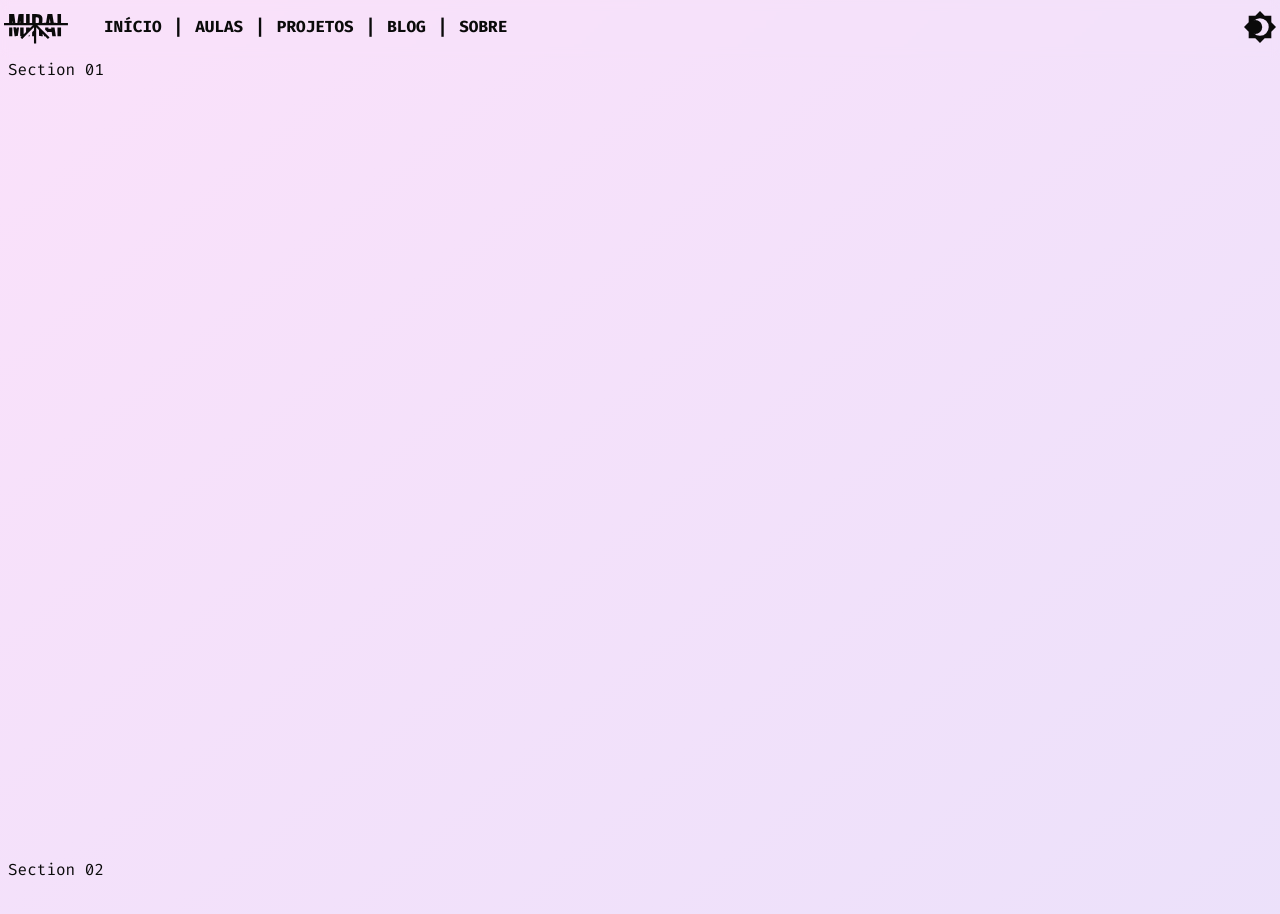
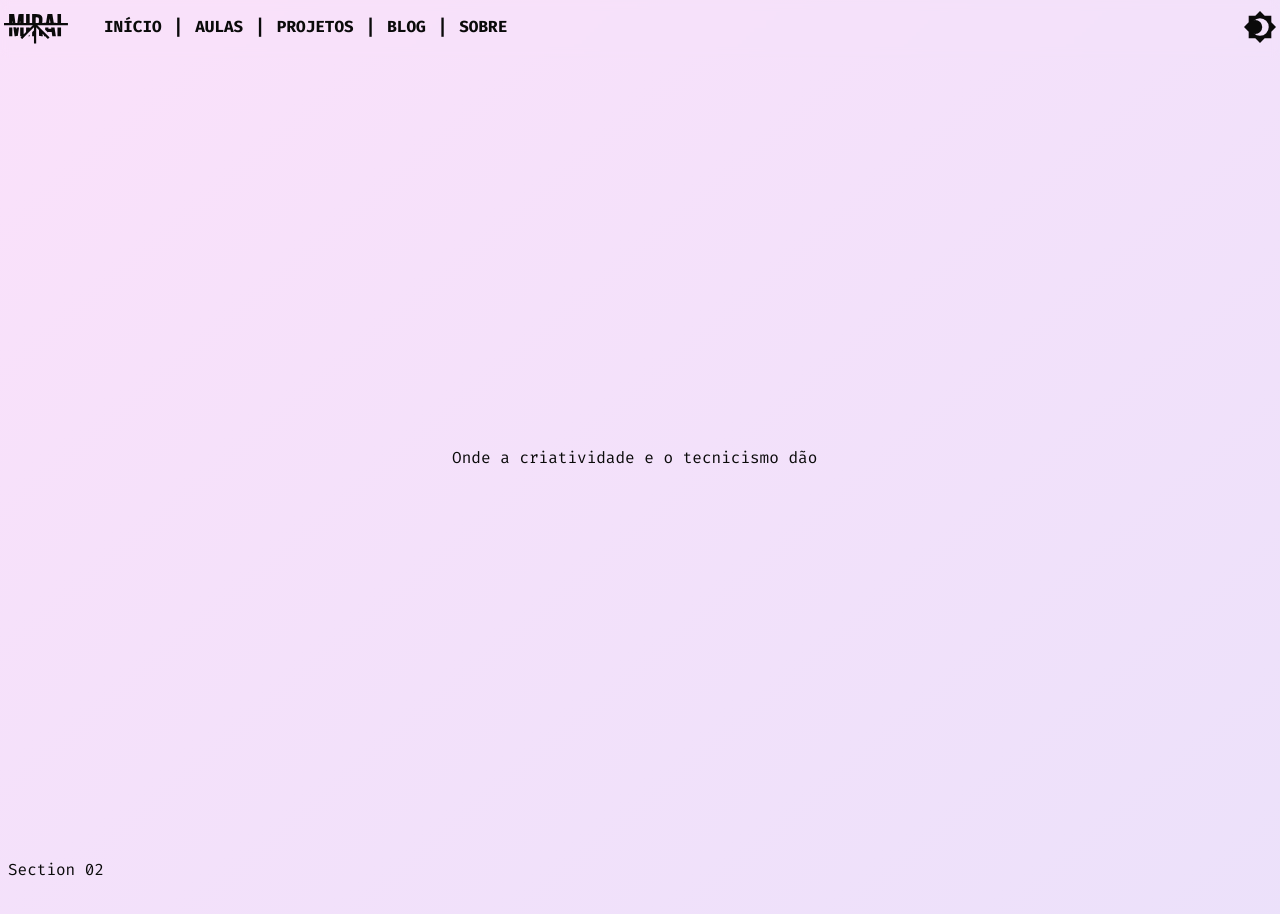
Before and after one commit to MiraiMindz/MiraiWebsite, a Next.js app: page / in a window 1280 px wide. Shown: the top 914 px of the page. Built offline with nearby package versions, Linux system fonts and the light colour scheme.

Commit message:
started working on home page

```diff
--- a/src/app/layouts/BodyLayout.tsx
+++ b/src/app/layouts/BodyLayout.tsx
@@ -188,7 +188,7 @@ export function BodyLayout({ children }: any) {
               <hr className={(isMenuOn ? 'active ' : '') + 'block md:hidden h-1 transition-hr ease-in-out duration-500 bg-neutral-950 dark:bg-neutral-50 rounded-full'} />
             </div>
           </header>
-          <div className="px-2 min-h-screen flex-grow items-stretch flex w-full">
+          <div className="px-2 min-h-screen flex-grow items-stretch flex">
             {children}
           </div>
         </div>
--- a/src/app/page.tsx
+++ b/src/app/page.tsx
@@ -1,10 +1,23 @@
 "use client";
+
+import Typewriter from "typewriter-effect";
 
 export default function Home() {
   return (
-    <main>
-      <section className="min-h-screen">
-        <h1>Section 01</h1>
+    <main className="min-h-screen min-w-full flex-grow">
+      <section className="min-h-screen flex flex-col flex-grow text-center justify-center items-center">
+        <Typewriter
+          onInit={
+            (typewriter) => {
+              typewriter
+                .typeString("Onde a criatividade e o tecnicismo dão um passo em direção ao <span class='underline'>futuro</span>.")
+                .callFunction(() => {
+                  console.log('');
+                })
+              .start();
+            }
+          }
+        />
       </section>
       <section className="min-h-screen">
         <h1>Section 02</h1>
```
